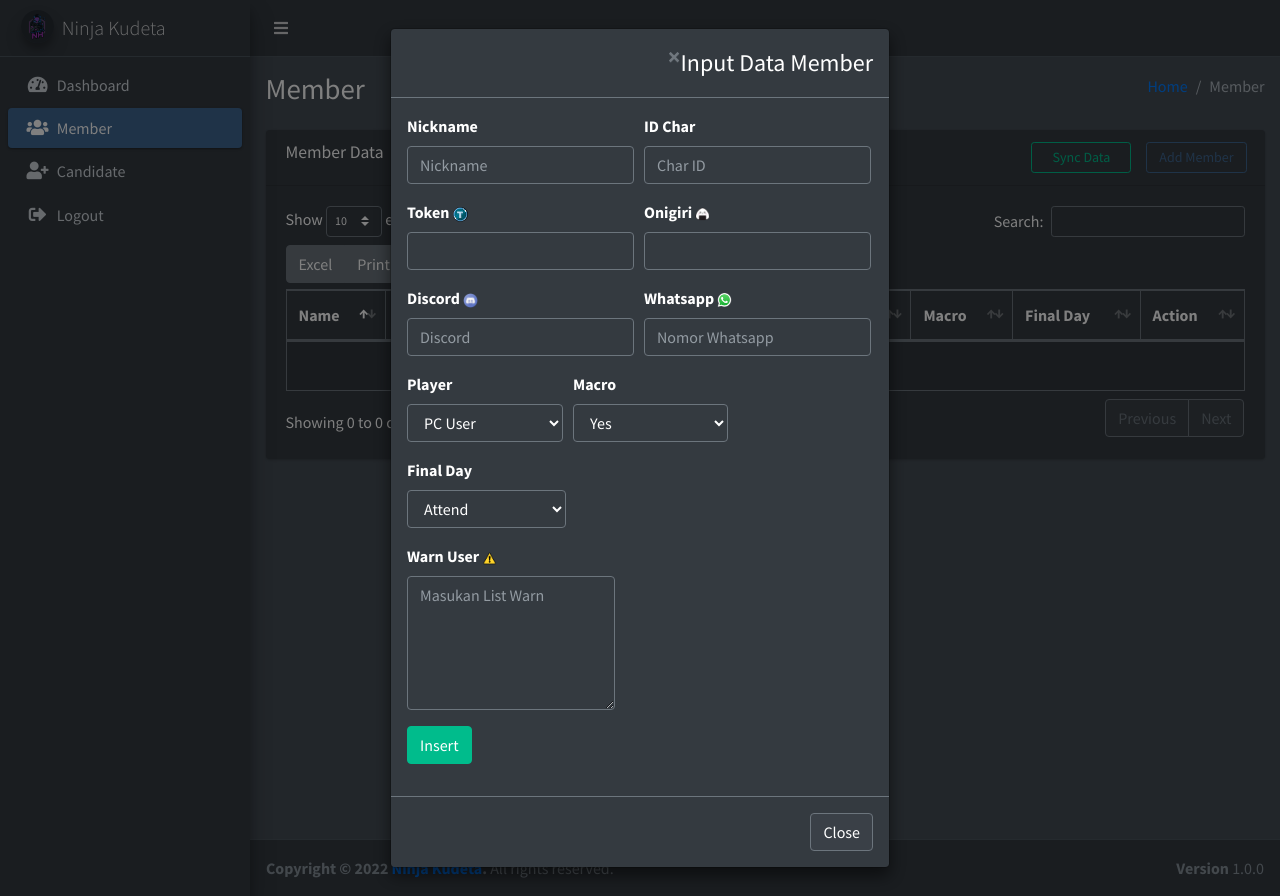
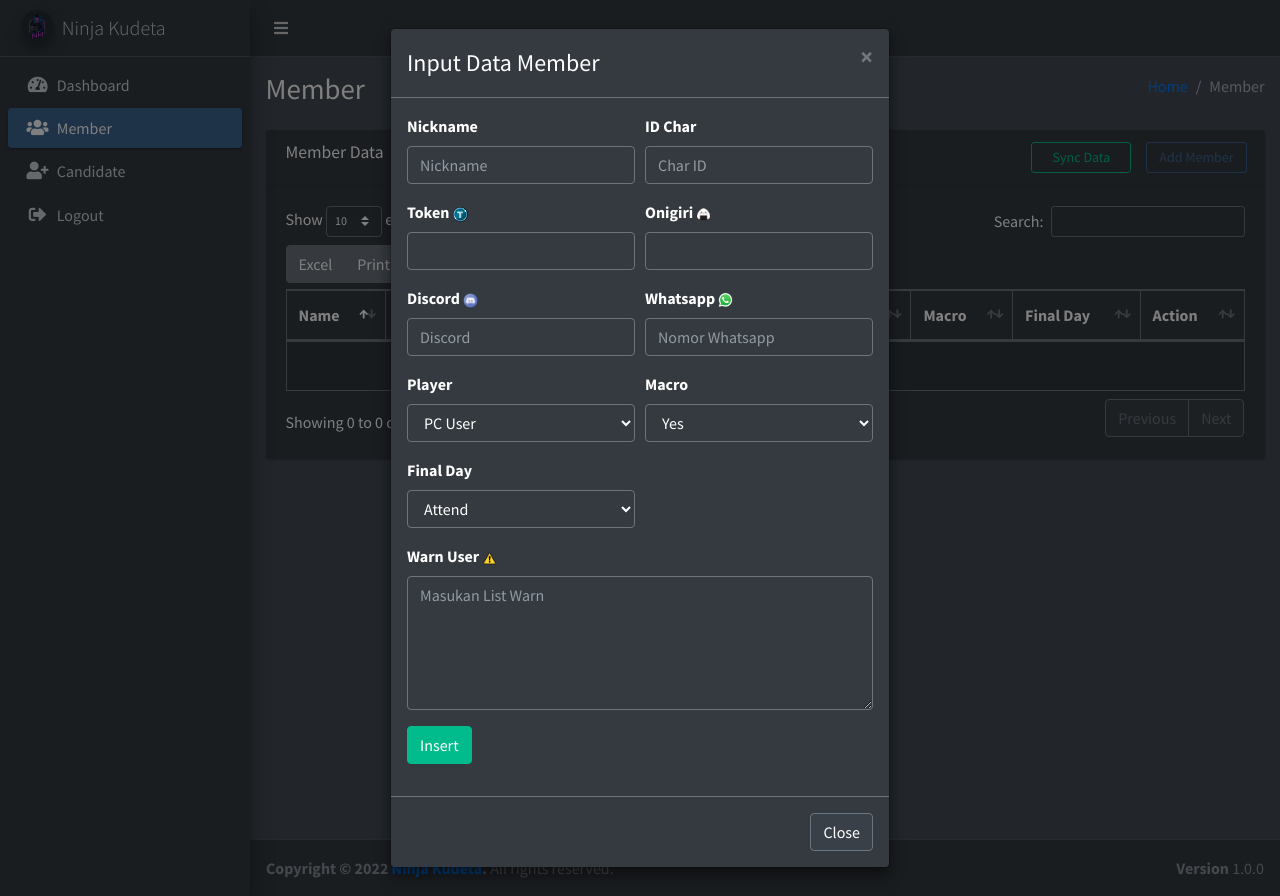
Before and after one commit to raharaw/NinjaKudeta, a PHP site: page /member.php in a window 1280 px wide, after a click on "Add Member". Run offline with PHP 8.4, Linux system fonts and the light colour scheme; the visitor is signed in with stand-in values (Sample User, id 1); data that the repository does not hold is empty; some libraries are stand-ins or nearby versions.

Commit message:
Fix layout on every form

```diff
--- a/member.php
+++ b/member.php
@@ -180,41 +180,41 @@ if ($_SESSION['status'] != "login") {
     <div class="modal-dialog">
       <div class="modal-content">
         <div class="modal-header">
+          <h4 class="modal-title">Input Data Member</h4>
           <button type="button" class="close" data-dismiss="modal">&times;</button>
-          <h4 class="modal-title">Input Data Member</h4>
         </div>
         <div class="modal-body">
           <form method="post" id="insert_form">
             <div class="form-row">
-              <div class="form-group col-xs-4">
+              <div class="form-group col-6">
                 <label>Nickname</label>
                 <input type="text" name="nick" id="nick" class="form-control" placeholder="Nickname" />
 
               </div>
-              <div class="form-group col-xs-2">
+              <div class="form-group col-6">
                 <label>ID Char</label>
-                <input type="text" name="charid" id="charid" class="form-control" placeholder="Char ID" />
+                <input type="number" name="charid" id="charid" class="form-control" placeholder="Char ID" />
+              </div>
+            </div>
+            <div class="form-row">
+              <div class="form-group col-6">
+                <label>Token <img src="dist/img/token.png" width="15px"></label>
+                <input type="number" name="token" id="token" class="form-control" />
               </div>
 
-              <div class="form-group col-xs-2">
-                <label>Token <img src="dist/img/token.png" width="15px"></label>
-                <input type="text" name="token" id="token" class="form-control" />
-              </div>
-
-              <div class="form-group col-xs-2">
+              <div class="form-group col-6">
                 <label>Onigiri <img src="dist/img/onigiri.png" width="15px"></label>
-                <input type="text" name="onigiri" id="onigiri" class="form-control" />
+                <input type="number" name="onigiri" id="onigiri" class="form-control" />
               </div>
             </div>
 
             <div class="form-row">
-
-              <div class="form-group col-xs-6">
+              <div class="form-group col-6">
                 <label for="discord">Discord <img src="dist/img/discord.png" width="15px"></label>
                 <input type="text" class="form-control" id="discord" name="discord" placeholder="Discord">
               </div>
 
-              <div class="form-group col-xs-6">
+              <div class="form-group col-6">
                 <label for="nowa">Whatsapp <img src="dist/img/wa.png" width="15px"></label>
                 <input type="text" class="form-control" id="nowa" name="nowa" placeholder="Nomor Whatsapp">
               </div>
@@ -222,7 +222,7 @@ if ($_SESSION['status'] != "login") {
             </div>
 
             <div class="form-row">
-              <div class="form-group col-xs-4">
+              <div class="form-group col-6">
                 <label>Player</label>
                 <select name="pchp" id="pchp" class="form-control">
                   <option value="PC">PC User</option>
@@ -231,7 +231,7 @@ if ($_SESSION['status'] != "login") {
                 </select>
               </div>
 
-              <div class="form-group col-xs-4">
+              <div class="form-group col-6">
                 <label>Macro</label>
                 <select name="macro" id="macro" class="form-control">
                   <option value="Yes">Yes</option>
@@ -239,8 +239,9 @@ if ($_SESSION['status'] != "login") {
                   <option value="Unknown Macro">Unknown Macro</option>
                 </select>
               </div>
-
-              <div class="form-group col-xs-4">
+            </div>
+            <div class="form-row">
+              <div class="form-group col-6">
                 <label>Final Day</label>
                 <select name="finalday" id="finalday" class="form-control">
                   <option value="Attend">Attend</option>
@@ -252,13 +253,13 @@ if ($_SESSION['status'] != "login") {
             </div>
 
             <div class="form-row">
-              <div class="form-group col-xs-12">
+              <div class="form-group col-12">
                 <label for="warn">Warn User <img src="dist/img/warn.png" width="15px"></label>
                 <textarea name="warn" id="warn" class="form-control" placeholder="Masukan List Warn" rows="5"></textarea>
               </div>
             </div>
             <div class="form-row">
-              <div class="form-group col-xs-8">
+              <div class="form-group col-8">
                 <input type="submit" name="insert" id="insert" value="Insert" class="btn btn-success" />
               </div>
             </div>
@@ -278,8 +279,8 @@ if ($_SESSION['status'] != "login") {
     <div class="modal-dialog">
       <div class="modal-content">
         <div class="modal-header">
+          <h4 class="modal-title">Detail Data Member</h4>
           <button type="button" class="close" data-dismiss="modal">&times;</button>
-          <h4 class="modal-title">Detail Data Member</h4>
         </div>
         <div class="modal-body" id="detail_karyawan">
 
@@ -296,8 +297,8 @@ if ($_SESSION['status'] != "login") {
     <div class="modal-dialog">
       <div class="modal-content">
         <div class="modal-header">
+          <h4 class="modal-title">Edit Data Member</h4>
           <button type="button" class="close" data-dismiss="modal">&times;</button>
-          <h4 class="modal-title">Edit Data Member</h4>
         </div>
         <div class="modal-body" id="form_edit">
 
```
Also changed, not shown: apply/index.php (+8 -8 lines), function/edit.php (+15 -15 lines).
